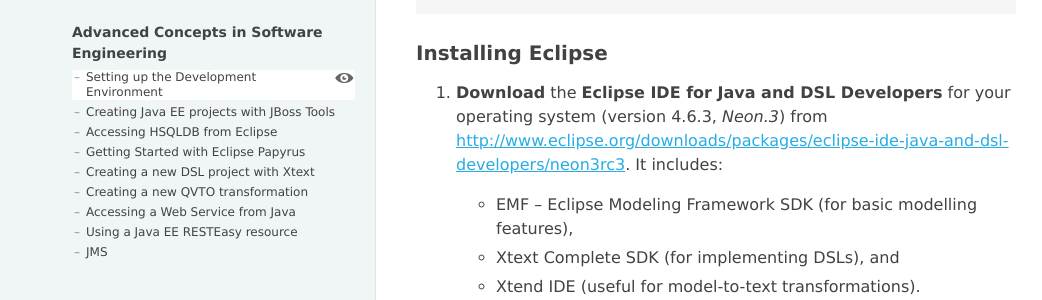
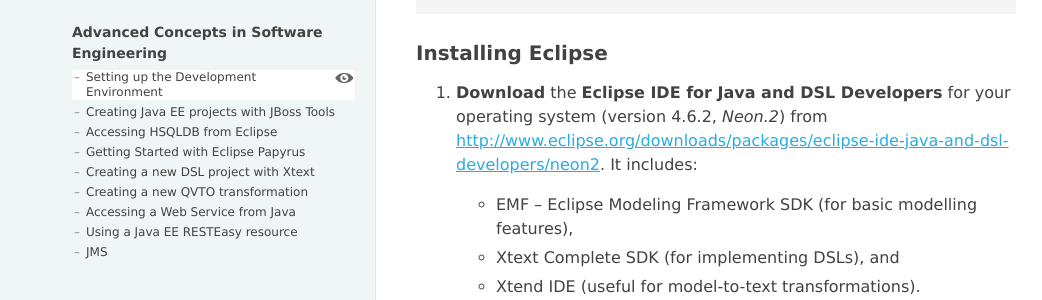
Before and after one commit to wwu-pi/tutorials, a Jekyll site: the page built from lectures/acse/010_setting_up_the_dev_environment.md, in a window 1280 px wide and 900 px high, scrolled down 1594 px. Shown: the part 177-477 px from the top of the window, without its empty margins (8-1050 px from the left). Built offline with Jekyll 4.4.1, drawn with Linux system fonts in a browser that asks for light colours.

Commit message:
Fix Eclipse version

```diff
--- a/lectures/acse/010_setting_up_the_dev_environment.md
+++ b/lectures/acse/010_setting_up_the_dev_environment.md
@@ -43,7 +43,7 @@
 
 ## <a id="eclipse" name="eclipse" />Installing Eclipse
 
-1. **Download** the **Eclipse IDE for Java and DSL Developers** for your operating system (version 4.6.3, *Neon.3*) from [http://www.eclipse.org/downloads/packages/eclipse-ide-java-and-dsl-developers/neon3rc3](http://www.eclipse.org/downloads/packages/eclipse-ide-java-and-dsl-developers/neon3rc3). It includes:
+1. **Download** the **Eclipse IDE for Java and DSL Developers** for your operating system (version 4.6.2, *Neon.2*) from [http://www.eclipse.org/downloads/packages/eclipse-ide-java-and-dsl-developers/neon2](http://www.eclipse.org/downloads/packages/eclipse-ide-java-and-dsl-developers/neon2). It includes:
 
    * EMF -- Eclipse Modeling Framework SDK (for basic modelling features),
    * Xtext Complete SDK (for implementing DSLs), and
```
